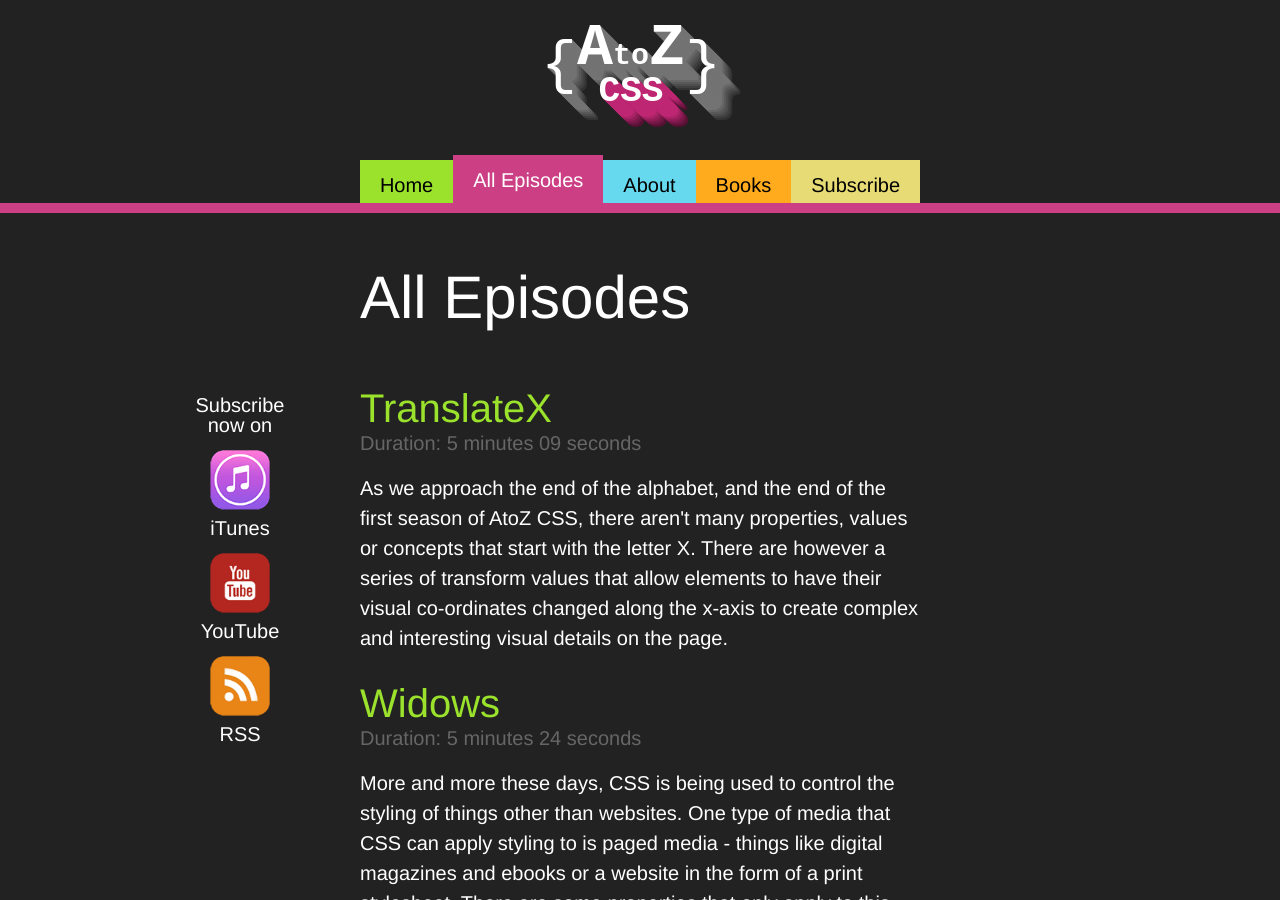
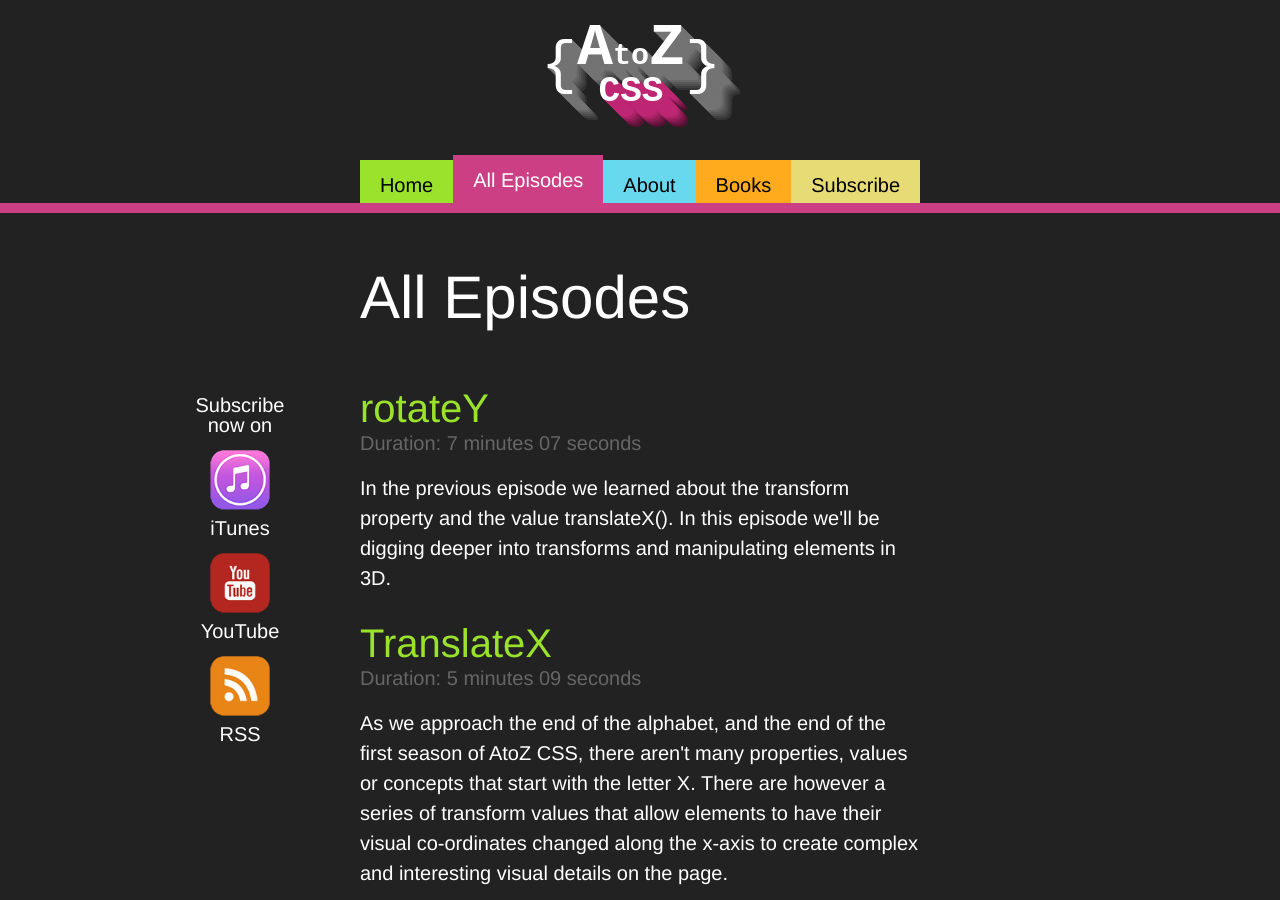
Before and after one commit to guyroutledge/atozcss, a Jekyll site: the page built from episodes.html, in a window 1280 px wide and 900 px high. Built offline with Jekyll 4.4.1, drawn with Linux system fonts in a browser that asks for light colours; comment, search, counter and statistics services are not loaded; some of the changed text lies outside the part shown.

Commit message:
Add meta data

```diff
--- a/_posts/2014-09-03-the-rotatey-css-transform.md
+++ b/_posts/2014-09-03-the-rotatey-css-transform.md
@@ -1,14 +1,29 @@
 ---
 layout: post_page
-title: "The rotateY css transform"
+title: "rotateY"
 alias: /y
-date: 2014-09-03
-wistiaId: yzabcde
-videoLength: x minutes x seconds
+date: 2014-10-23
+wistiaId: k8pabgcyg8
+videoLength: 7 minutes 07 seconds
 comments: true
 excerpt: >
+  In the previous episode we learned about the transform property and the
+  value translateX().
 
+  In this episode we'll be digging deeper into transforms and manipulating
+  elements in 3D.
 summary: |
+  In the previous episode we learned about the transform property and the
+  value translateX().
+
+  In this episode we'll be digging deeper into transforms and manipulating
+  elements in 3D.
+
+  In this episode we'll learn all about:
+
+  * 3D space in CSS
+  * How to rotate elements around their vertical and horizontal axis
+  * And how perspective works
 
 ---
 
@@ -213,7 +228,7 @@ side in turn.
   from { transform:rotateY(0deg) }
   to { transform:rotateY(360deg) }
 }
-{% endhighlihgt %}
+{% endhighlight %}
 
 This gives us a sense of three dimensions but if we add a bit of
 perspective, the effect becomes much clearer and a real sense of 3D is
```
